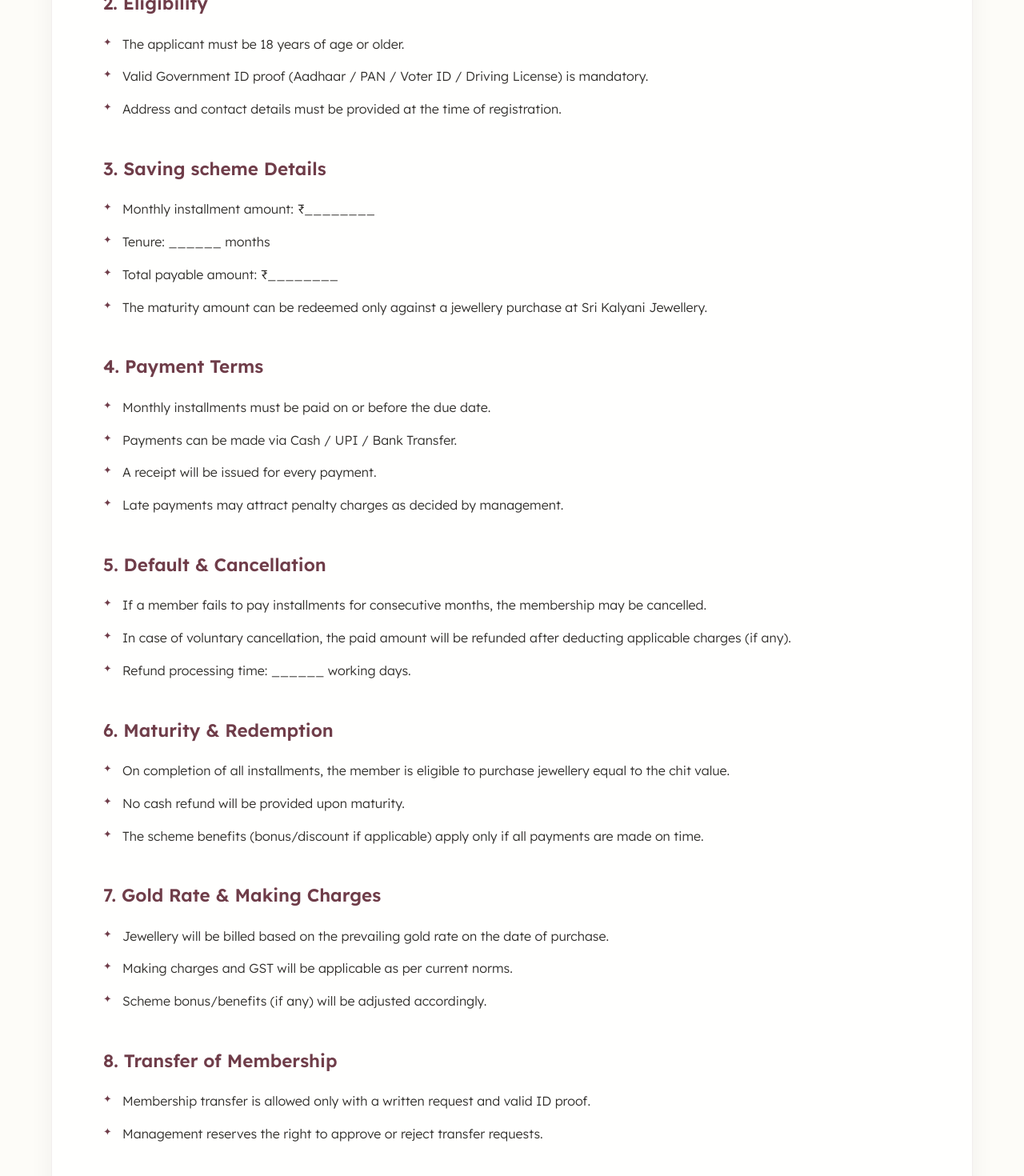
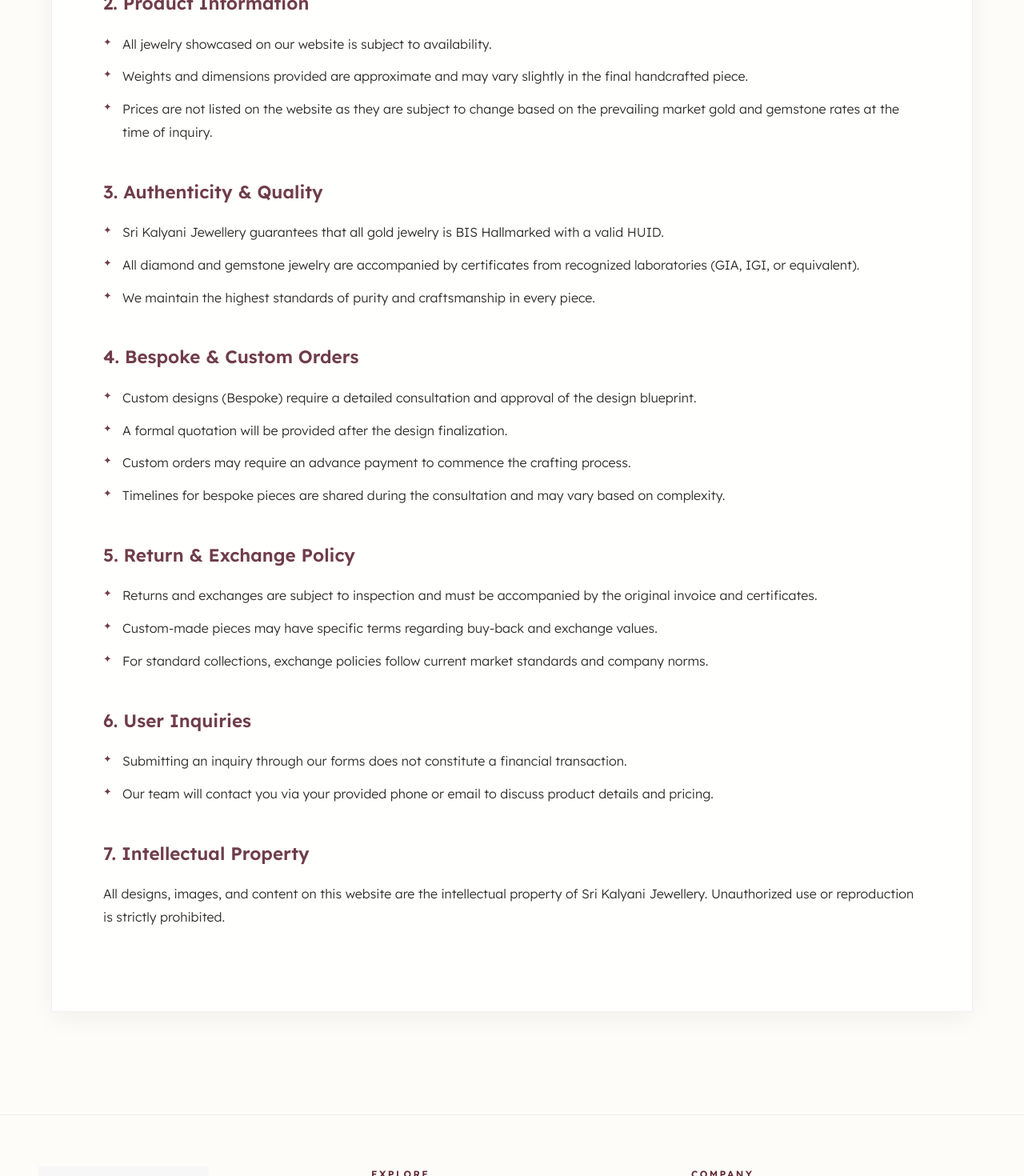
Before and after one commit to saravana716/kalyanijwellarywebsite, a React (Vite) app: page / in a window 1280 px wide. Shown: the part 9880-11350 px from the top of the page at 80% size. Built offline with nearby package versions, Linux system fonts and the light colour scheme.

Commit message:
ui updated on based ecommerce flow

```diff
--- a/src/components/TermsAndPrivacy.jsx
+++ b/src/components/TermsAndPrivacy.jsx
@@ -58,116 +58,84 @@
           {activeTab === 'terms' ? (
             <div className="legal-content">
               <LegalSection title="1. Introduction">
-                Welcome to Sri Kalyani Jewellery Gold Saving. By enrolling in our jewellery Saving scheme, you agree to abide by the following terms and conditions.
+                Welcome to Sri Kalyani Jewellery. By using our website and services for jewelry inquiries and bespoke consultations, you agree to comply with and be bound by the following terms and conditions.
               </LegalSection>
 
-              <LegalSection title="2. Eligibility">
+              <LegalSection title="2. Product Information">
                 <ul>
-                  <li>The applicant must be 18 years of age or older.</li>
-                  <li>Valid Government ID proof (Aadhaar / PAN / Voter ID / Driving License) is mandatory.</li>
-                  <li>Address and contact details must be provided at the time of registration.</li>
+                  <li>All jewelry showcased on our website is subject to availability.</li>
+                  <li>Weights and dimensions provided are approximate and may vary slightly in the final handcrafted piece.</li>
+                  <li>Prices are not listed on the website as they are subject to change based on the prevailing market gold and gemstone rates at the time of inquiry.</li>
                 </ul>
               </LegalSection>
 
-              <LegalSection title="3. Saving scheme Details">
+              <LegalSection title="3. Authenticity & Quality">
                 <ul>
-                  <li>Monthly installment amount: ₹________</li>
-                  <li>Tenure: ______ months</li>
-                  <li>Total payable amount: ₹________</li>
-                  <li>The maturity amount can be redeemed only against a jewellery purchase at Sri Kalyani Jewellery.</li>
+                  <li>Sri Kalyani Jewellery guarantees that all gold jewelry is BIS Hallmarked with a valid HUID.</li>
+                  <li>All diamond and gemstone jewelry are accompanied by certificates from recognized laboratories (GIA, IGI, or equivalent).</li>
+                  <li>We maintain the highest standards of purity and craftsmanship in every piece.</li>
                 </ul>
               </LegalSection>
 
-              <LegalSection title="4. Payment Terms">
+              <LegalSection title="4. Bespoke & Custom Orders">
                 <ul>
-                  <li>Monthly installments must be paid on or before the due date.</li>
-                  <li>Payments can be made via Cash / UPI / Bank Transfer.</li>
-                  <li>A receipt will be issued for every payment.</li>
-                  <li>Late payments may attract penalty charges as decided by management.</li>
+                  <li>Custom designs (Bespoke) require a detailed consultation and approval of the design blueprint.</li>
+                  <li>A formal quotation will be provided after the design finalization.</li>
+                  <li>Custom orders may require an advance payment to commence the crafting process.</li>
+                  <li>Timelines for bespoke pieces are shared during the consultation and may vary based on complexity.</li>
                 </ul>
               </LegalSection>
 
-              <LegalSection title="5. Default & Cancellation">
+              <LegalSection title="5. Return & Exchange Policy">
                 <ul>
-                  <li>If a member fails to pay installments for consecutive months, the membership may be cancelled.</li>
-                  <li>In case of voluntary cancellation, the paid amount will be refunded after deducting applicable charges (if any).</li>
-                  <li>Refund processing time: ______ working days.</li>
+                  <li>Returns and exchanges are subject to inspection and must be accompanied by the original invoice and certificates.</li>
+                  <li>Custom-made pieces may have specific terms regarding buy-back and exchange values.</li>
+                  <li>For standard collections, exchange policies follow current market standards and company norms.</li>
                 </ul>
               </LegalSection>
 
-              <LegalSection title="6. Maturity & Redemption">
+              <LegalSection title="6. User Inquiries">
                 <ul>
-                  <li>On completion of all installments, the member is eligible to purchase jewellery equal to the chit value.</li>
-                  <li>No cash refund will be provided upon maturity.</li>
-                  <li>The scheme benefits (bonus/discount if applicable) apply only if all payments are made on time.</li>
+                  <li>Submitting an inquiry through our forms does not constitute a financial transaction.</li>
+                  <li>Our team will contact you via your provided phone or email to discuss product details and pricing.</li>
                 </ul>
               </LegalSection>
 
-              <LegalSection title="7. Gold Rate & Making Charges">
-                <ul>
-                  <li>Jewellery will be billed based on the prevailing gold rate on the date of purchase.</li>
-                  <li>Making charges and GST will be applicable as per current norms.</li>
-                  <li>Scheme bonus/benefits (if any) will be adjusted accordingly.</li>
-                </ul>
-              </LegalSection>
-
-              <LegalSection title="8. Transfer of Membership">
-                <ul>
-                  <li>Membership transfer is allowed only with a written request and valid ID proof.</li>
-                  <li>Management reserves the right to approve or reject transfer requests.</li>
-                </ul>
-              </LegalSection>
-
-              <LegalSection title="9. Company Rights">
-                <ul>
-                  <li>Sri Kalyani Jewellery Gold Saving reserves the right to modify scheme terms with prior notice.</li>
-                  <li>In case of disputes, the decision of management shall be final. All disputes are subject to local jurisdiction.</li>
-                </ul>
+              <LegalSection title="7. Intellectual Property">
+                All designs, images, and content on this website are the intellectual property of Sri Kalyani Jewellery. Unauthorized use or reproduction is strictly prohibited.
               </LegalSection>
             </div>
           ) : (
             <div className="legal-content">
-              <LegalSection title="1. Information We Collect">
-                We may collect: Name, Contact number, Address, Government ID details, Payment details, and Transaction history.
+              <LegalSection title="1. Information Collection">
+                We collect personal information such as Name, Contact Number, Email, and jewelry preferences when you request a consultation or submit an inquiry.
               </LegalSection>
 
-              <LegalSection title="2. Purpose of Data Collection">
-                Your information is collected to:
+              <LegalSection title="2. Usage of Information">
+                Your information is used exclusively to:
                 <ul>
-                  <li>Register yourself in the Saving scheme</li>
-                  <li>Maintain payment records</li>
-                  <li>Communicate scheme updates</li>
-                  <li>Process maturity benefits</li>
-                  <li>Comply with legal requirements</li>
+                  <li>Provide personalized jewelry consultations.</li>
+                  <li>Answer product-specific inquiries and provide price quotes.</li>
+                  <li>Update you on our latest collections and heritage events.</li>
+                  <li>Improve our customer service experience.</li>
                 </ul>
               </LegalSection>
 
-              <LegalSection title="3. Data Protection">
+              <LegalSection title="3. Data Security">
                 <ul>
-                  <li>We ensure reasonable security measures to protect your data.</li>
-                  <li>Your information will not be sold or shared with third parties without consent, except where required by law.</li>
+                  <li>We implement industry-standard security measures to protect your personal data from unauthorized access.</li>
+                  <li>Your data is never sold or shared with third-party marketing agencies.</li>
                 </ul>
               </LegalSection>
 
-              <LegalSection title="4. Communication">
-                <ul>
-                  <li>Members may receive SMS/WhatsApp/Call updates regarding payments, offers, and scheme details.</li>
-                  <li>You may opt out of promotional communication upon request.</li>
-                </ul>
+              <LegalSection title="4. Consultation Privacy">
+                Bespoke design discussions and shared inspiration images are treated with the highest confidentiality to protect your unique vision.
               </LegalSection>
 
-              <LegalSection title="5. Data Retention">
-                Customer records will be retained in accordance with applicable laws and business requirements.
-              </LegalSection>
-
-              <LegalSection title="6. Changes to Privacy Policy">
-                Sri Kalyani Jewellery Gold Saving reserves the right to update this Privacy Policy at any time. Updated policies will be communicated through official channels.
-              </LegalSection>
-
-              <LegalSection title="7. Contact Information">
-                For any queries or concerns regarding Terms & Conditions or Privacy Policy, please contact:<br/>
-                <strong>Sri Kalyani Jewellery Gold Saving</strong><br/>
-                Address: Kovilpatti<br/>
+              <LegalSection title="5. Contact for Compliance">
+                For any legal or privacy-related queries, please contact:<br/>
+                <strong>Sri Kalyani Jewellery</strong><br/>
+                Address: Kovilpatti, Tamil Nadu<br/>
                 Phone: 7598303666<br/>
                 Email: srikalyanikvp@gmail.com
               </LegalSection>
```
